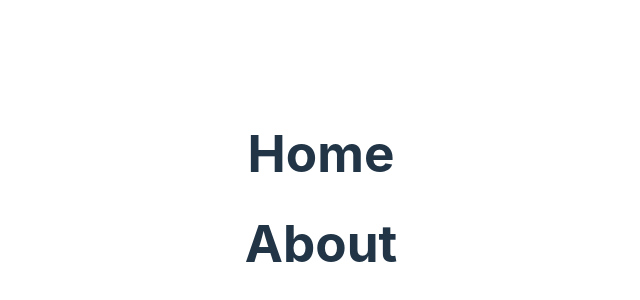
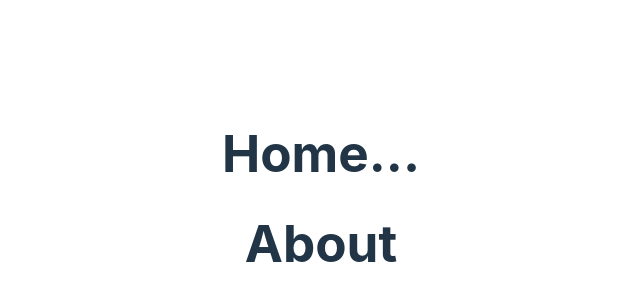
Before and after one commit to 14HAK/2024-react-jan, a React (Vite) app: page / in a window 1280 px wide. Shown: the part 202-502 px from the top of the page, without its empty margins (319-959 px from the left). Built offline with nearby package versions, Linux system fonts and the light colour scheme.

Commit message:
basics demo

```diff
--- a/src/components/home/home.jsx
+++ b/src/components/home/home.jsx
@@ -1,7 +1,7 @@
 export default function Home() {
   return (
     <div>
-      <h1>Home</h1>
+      <h1>Home...</h1>
     </div>
   );
 }
```
Also changed, not shown: 1 other file (tests, documents, lock files or other folders).
